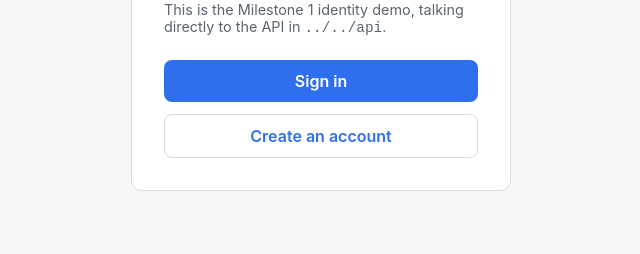
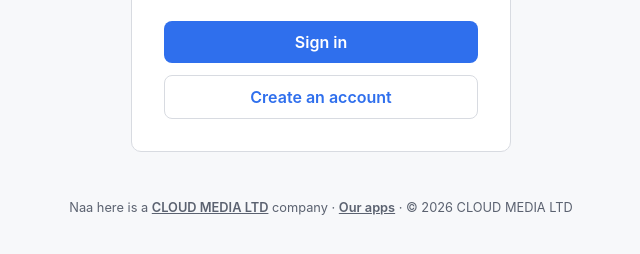
Before and after one commit to charsosazuwa-creator/Naa-here, a plain HTML site: page web/auth/index.html in a window 1280 px wide. Shown: the part 360-614 px from the top of the page, without its empty margins (319-959 px from the left). Drawn offline with Linux system fonts and the light colour scheme.

Commit message:
Naa here is a CLOUD MEDIA LTD company: parent-company line on every page; operator named in terms

```diff
--- a/web/auth/index.html
+++ b/web/auth/index.html
@@ -14,5 +14,6 @@
   <div style="height:12px"></div>
   <a class="btn-link secondary" href="signup.html">Create an account</a>
 </main>
+<script src="../shared/parent-footer.js" defer></script>
 </body>
 </html>
--- a/web/auth/tokens.css
+++ b/web/auth/tokens.css
@@ -309,3 +309,17 @@ a.btn-link.secondary {
 }
 .password-toggle:hover { color: var(--color-text); }
 .password-toggle:focus-visible { outline: 2px solid var(--color-primary); outline-offset: 1px; }
+
+/* Parent-company line (shared/parent-footer.js) */
+.parent-line {
+  flex-basis: 100%;
+  margin: 32px auto 0;
+  padding: 16px 16px calc(16px + env(safe-area-inset-bottom));
+  text-align: center;
+  font-size: 0.8rem;
+  color: var(--color-text-muted);
+}
+.parent-line a { color: inherit; font-weight: 600; }
+.parent-line a:hover { color: var(--color-text); }
+/* Centred auth pages are a flex row: let the line wrap under the card. */
+body:has(> .parent-line) { flex-wrap: wrap; align-content: center; }
--- /dev/null
+++ b/web/shared/parent-footer.js
@@ -0,0 +1,22 @@
+/*
+ * "Naa here is a CLOUD MEDIA LTD company" line, added to the bottom of every page that loads this script.
+ * Change PARENT_URL once cloudmedialtd.com points at the Cloud Media portal.
+ */
+(function () {
+  var PARENT_URL = "https://cloudmedia-portal.onrender.com";
+  function add() {
+    if (document.querySelector(".parent-line")) return;
+    var f = document.createElement("footer");
+    f.className = "parent-line";
+    var lead = document.createTextNode("Naa here is a ");
+    var co = document.createElement("a");
+    co.href = PARENT_URL + "/about"; co.textContent = "CLOUD MEDIA LTD"; co.target = "_blank"; co.rel = "noopener";
+    var mid = document.createTextNode(" company · ");
+    var apps = document.createElement("a");
+    apps.href = PARENT_URL + "/apps"; apps.textContent = "Our apps"; apps.target = "_blank"; apps.rel = "noopener";
+    var copy = document.createTextNode(" · © " + new Date().getFullYear() + " CLOUD MEDIA LTD");
+    f.append(lead, co, mid, apps, copy);
+    document.body.appendChild(f);
+  }
+  if (document.readyState === "loading") document.addEventListener("DOMContentLoaded", add); else add();
+})();
```
Also changed, not shown: web/admin/index.html (+1 -0 lines), web/auth/forgot-password.html (+1 -0 lines), web/auth/privacy.html (+1 -0 lines), web/auth/reset-password.html (+1 -0 lines), web/auth/signin.html (+1 -0 lines), web/auth/signup-customer.html (+1 -0 lines), web/auth/signup-provider.html (+1 -0 lines), web/auth/signup.html (+1 -0 lines), web/auth/terms.html (+3 -2 lines), web/auth/verify.html (+1 -0 lines), web/customer/index.html (+1 -0 lines), web/customer/login.html (+1 -0 lines), web/provider/index.html (+1 -0 lines), web/provider/login.html (+1 -0 lines).
